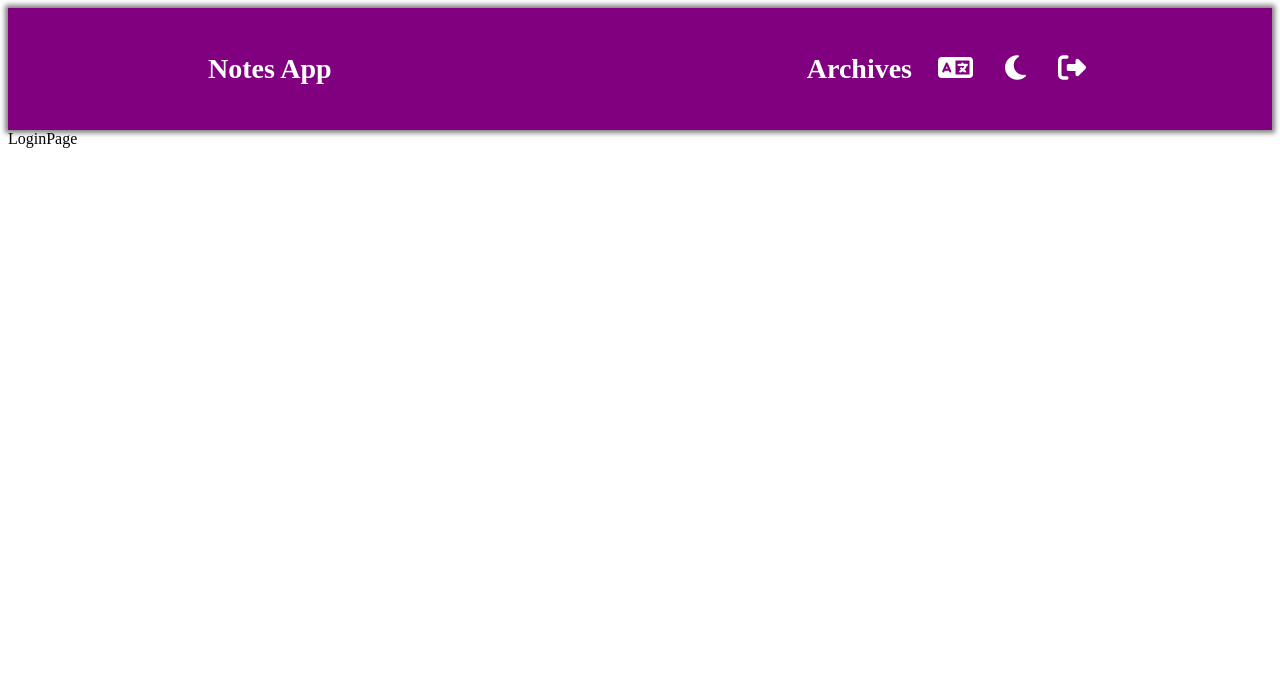
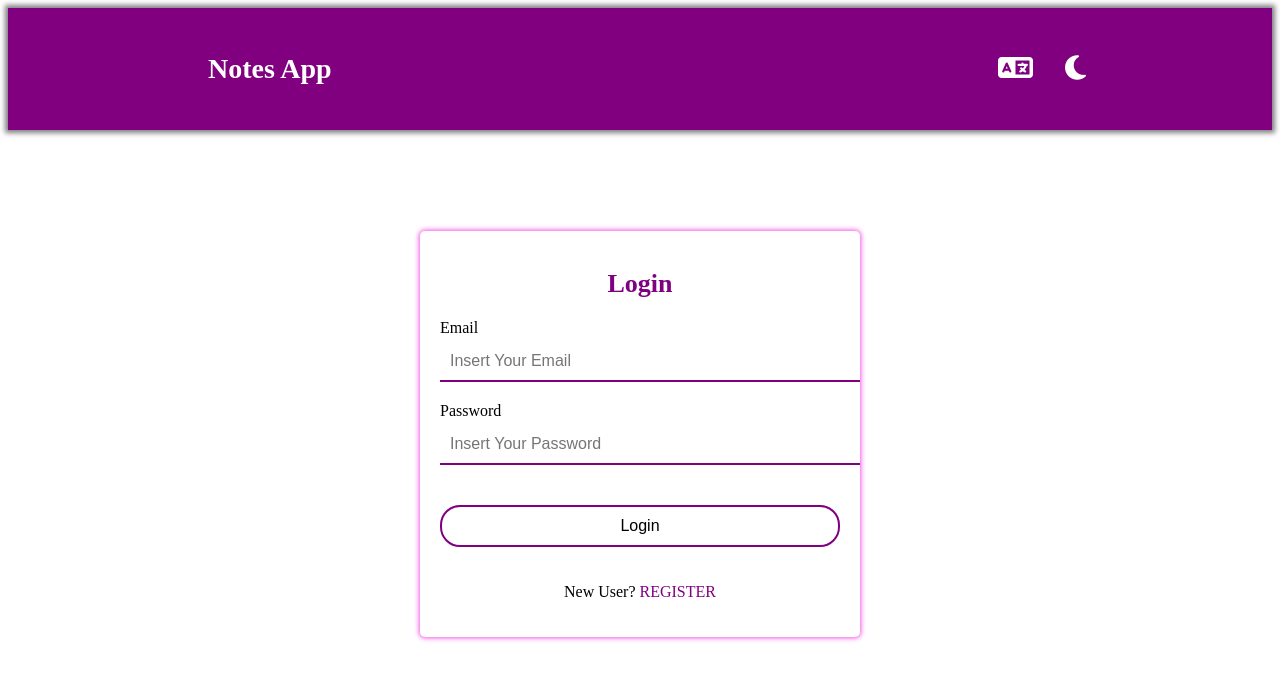
Before and after one commit to tubagusdylan/notes-app-v3, a React (Vite) app: page / in a window 1280 px wide. Shown: the top 680 px of the page. Built offline with nearby package versions, Linux system fonts and the light colour scheme; the HTML template or start-up script is replaced by a standard one.

Commit message:
edit login page

```diff
--- a/src/App.jsx
+++ b/src/App.jsx
@@ -12,6 +12,16 @@ function App() {
   const [isLoged, setIsLoged] = useState(false);
   const [theme, setTheme] = useState("light");
 
+  useEffect(() => {
+    if (getAccessToken() !== null) {
+      setIsLoged(true);
+    }
+
+    return () => {
+      setIsLoged(false);
+    };
+  }, []);
+
   const toggleTheme = () => {
     setTheme((prev) => {
       return prev === "light" ? "dark" : "light";
@@ -24,16 +34,6 @@ function App() {
       toggleTheme,
     };
   }, [theme]);
-
-  useEffect(() => {
-    if (getAccessToken() !== null) {
-      setIsLoged(true);
-    }
-
-    return () => {
-      setIsLoged(false);
-    };
-  }, []);
 
   return (
     <>
--- /dev/null
+++ b/src/components/Button.jsx
@@ -0,0 +1,16 @@
+import PropTypes from "prop-types";
+import "../styles/button.css";
+
+const Button = ({ children }) => {
+  return (
+    <>
+      <button className="btn-login-register">{children}</button>
+    </>
+  );
+};
+
+Button.propTypes = {
+  children: PropTypes.string.isRequired,
+};
+
+export default Button;
--- a/src/components/Layout.jsx
+++ b/src/components/Layout.jsx
@@ -1,13 +1,18 @@
 import Navbar from "./Navbar";
+import PropTypes from "prop-types";
 import { Outlet } from "react-router-dom";
 
-const Layout = () => {
+const Layout = ({ isLoged }) => {
   return (
     <>
-      <Navbar />
+      <Navbar isLoged={isLoged} />
       <Outlet />
     </>
   );
 };
 
+Layout.propTypes = {
+  isLoged: PropTypes.bool.isRequired,
+};
+
 export default Layout;
--- a/src/components/Navbar.jsx
+++ b/src/components/Navbar.jsx
@@ -13,7 +13,7 @@ const Navbar = ({ isLoged }) => {
             </Link>
           </li>
           <li className="nav-item-wrap">
-            <Link to="/archives" className="nav-item" hidden={isLoged}>
+            <Link to="/archives" className="nav-item" hidden={!isLoged}>
               Archives
             </Link>
             <button className="btn-nav">
@@ -25,7 +25,7 @@ const Navbar = ({ isLoged }) => {
             <button className="btn-nav" hidden={true}>
               <i className="fa-solid fa-sun"></i>
             </button>
-            <button className="btn-nav" hidden={isLoged}>
+            <button className="btn-nav" hidden={!isLoged}>
               <i className="fa-solid fa-right-from-bracket"></i>
             </button>
           </li>
--- /dev/null
+++ b/src/components/TextInput.jsx
@@ -0,0 +1,21 @@
+import PropTypes from "prop-types";
+import "../styles/text-input.css";
+
+const TextInput = ({ type, id, placeholder }) => {
+  return (
+    <>
+      <label htmlFor={id} className="input-label">
+        {id}
+      </label>
+      <input type={type} id={id} placeholder={placeholder} className="input-unique" />
+    </>
+  );
+};
+
+TextInput.propTypes = {
+  type: PropTypes.oneOf(["text", "password", "email"]).isRequired,
+  id: PropTypes.string.isRequired,
+  placeholder: PropTypes.string.isRequired,
+};
+
+export default TextInput;
--- a/src/pages/LoginPage.jsx
+++ b/src/pages/LoginPage.jsx
@@ -1,5 +1,25 @@
+import TextInput from "../components/TextInput";
+import Button from "../components/Button";
+import { Link } from "react-router-dom";
+import "../styles/login.css";
+
 const LoginPage = () => {
-  return <div>LoginPage</div>;
+  return (
+    <div className="login-container">
+      <h1 className="login-title">Login</h1>
+      <form>
+        <TextInput type="email" id="Email" placeholder="Insert Your Email" />
+        <TextInput type="password" id="Password" placeholder="Insert Your Password" />
+        <Button>Login</Button>
+      </form>
+      <p>
+        New User?{" "}
+        <Link to="/register" className="link-register">
+          REGISTER
+        </Link>
+      </p>
+    </div>
+  );
 };
 
 export default LoginPage;
--- /dev/null
+++ b/src/styles/button.css
@@ -0,0 +1,16 @@
+.btn-login-register {
+  width: 100%;
+  padding: 10px;
+  border-radius: 20px;
+  background-color: white;
+  border: 2px solid purple;
+  font-size: 16px;
+  margin: 20px 0;
+  cursor: pointer;
+  transition: all 0.3s ease-in-out;
+}
+
+.btn-login-register:hover {
+  background-color: purple;
+  color: white;
+}
--- /dev/null
+++ b/src/styles/login.css
@@ -0,0 +1,35 @@
+.login-container {
+  width: 300px;
+  margin: 30% auto;
+  padding: 20px;
+  background-color: white;
+  box-shadow: 0 0 5px 1px rgb(241, 82, 230);
+  border-radius: 5px;
+}
+
+.login-title {
+  text-align: center;
+  color: purple;
+  margin-bottom: 20px;
+  font-size: 26px;
+}
+
+.login-container p {
+  text-align: center;
+}
+
+.link-register {
+  text-decoration: none;
+  color: purple;
+}
+
+.link-register:hover {
+  text-decoration: underline;
+}
+
+@media (min-width: 768px) {
+  .login-container {
+    width: 400px;
+    margin: 8% auto;
+  }
+}
--- /dev/null
+++ b/src/styles/text-input.css
@@ -0,0 +1,14 @@
+.input-label {
+  display: block;
+  margin-bottom: 5px;
+}
+
+.input-unique {
+  width: 100%;
+  padding: 10px;
+  border: none;
+  border-bottom: 2px solid purple;
+  font-size: 16px;
+  outline: none;
+  margin-bottom: 20px;
+}
```
